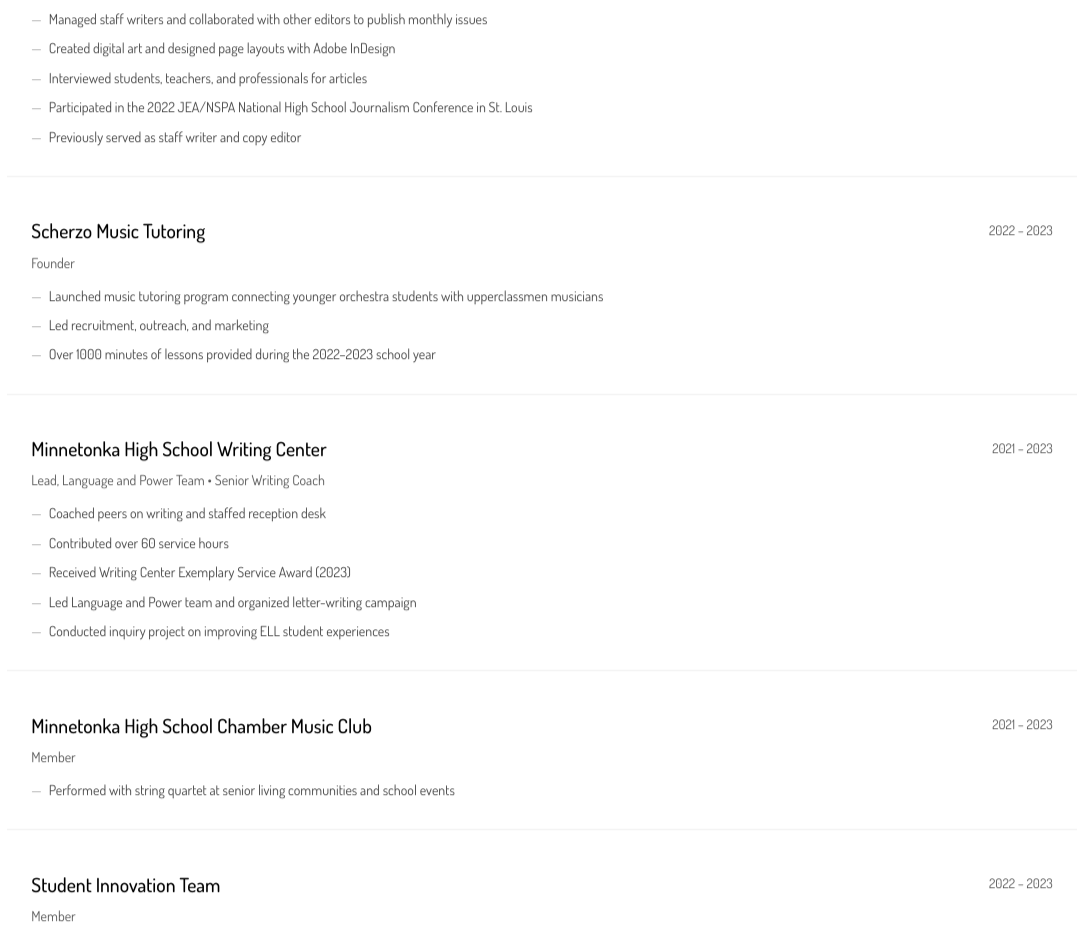
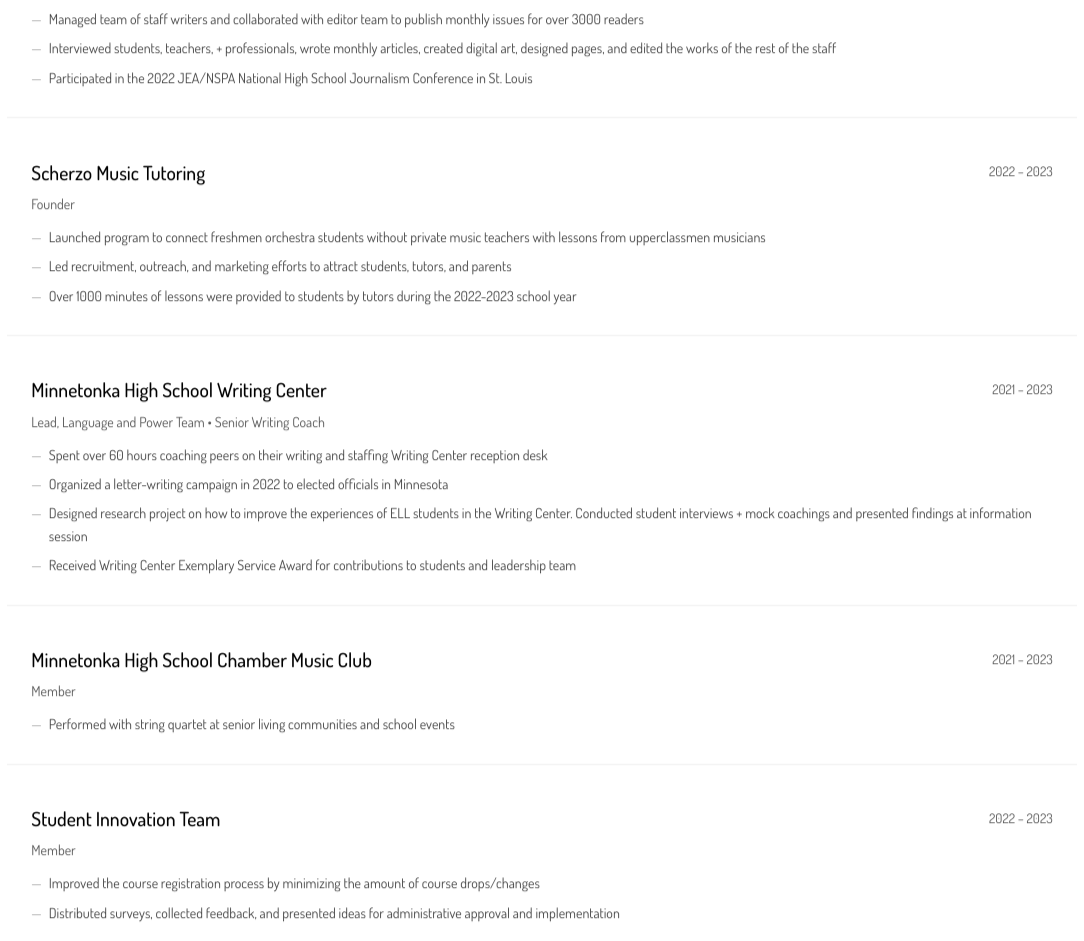
Before and after one commit to violinmeiling/violinmeiling, a React (Vite) app: page /#/highschool in a window 1280 px wide. Shown: the part 1020-1961 px from the top of the page, without its empty margins (98-1182 px from the left). Built offline with nearby package versions, Linux system fonts and the light colour scheme.

Commit message:
description updates

```diff
--- a/src/components/MultiTabSection.jsx
+++ b/src/components/MultiTabSection.jsx
@@ -160,6 +160,15 @@
           'Re-designed and managed website and created social media content'
         ]
       },
+       {
+        section: 'High-Altitude Balloon Director (Aug 2024 - May 2025 · 10 mos)',
+        bullets: [
+          'Led an engineering team of over 20 members for two launches of our high-altitude balloon payload',
+          'Communicated with FAA Air Traffic Controllers to obtain the necessary launch authorizations and organized transportation for the team to the launch site',
+          'Managed team budget, supply purchasing, and storage; outlined deliverables, collaborated with project leads, led weekly team meetings',
+          'Led recruitment and marketing operations that resulted in the highest number of applications seen by the team since the pandemic -- 22.5% increase from the previous year'
+        ]
+      },
       {
         section: 'Flight Data and Research Engineer (Jan 2024 - Apr 2026 · 2 yrs 4 mos)',
         bullets: [
@@ -167,15 +176,7 @@
           "Designed and conducted project to determine the effects of altitude on solar cell efficiency through analysis of flight data; results presented at American Meteorological Society's 2026 Symposium"
         ]
       },
-      {
-        section: 'High-Altitude Balloon Director (Aug 2024 - May 2025 · 10 mos)',
-        bullets: [
-          'Led an engineering team of over 20 members for two launches of our high-altitude balloon payload',
-          'Communicated with FAA Air Traffic Controllers to obtain the necessary launch authorizations and organized transportation for the team to the launch site',
-          'Managed team budget, supply purchasing, and storage; outlined deliverables, collaborated with project leads, led weekly team meetings',
-          'Led recruitment and marketing operations that resulted in the highest number of applications seen by the team since the pandemic -- 22.5% increase from the previous year'
-        ]
-      }
+
     ],
     period: 'Jan 2024 - May 2026'
   },
@@ -203,15 +204,6 @@
         ]
       },
       {
-        section: 'Software Developer (Feb 2024 - Apr 2026 · 2 yrs 3 mos)',
-        bullets: [
-          '[SPRING 26] Developed mobile app for social media platform Dewey with React Native, Expo, and Supabase',
-          '[SPRING 25] Developed a companion app for Penn Museum\'s Into the Blue Student Exhibition, an interactive guided experience that ran from 2025 to 2026 and was projected to reach over 1000 visitors. Used NextJS to develop the frontends of a camera capture and a stickerboard feature for a scavenger hunt that guides users around various blue objects in the museum',
-          '[FALL 24] Used React Native for frontend development on a mobile app to encourage sustainable transportation use in Philadelphia by gamifying user environmental impacts and crowdsourcing information about safety and accessibility on sustainable routes',
-          '[SPRING 24] Developed web application to convert user-uploaded images to interactive 3D object models with photogrammetry. Implemented image upload pipeline from client to iOS Object Capture backend and model retrieval from Amazon S3'
-        ]
-      },
-      {
         section: 'Vice President External (Aug 2024 - May 2025 · 10 mos)',
         bullets: [
           'Led recruitment, marketing, and social media operations',
@@ -221,7 +213,17 @@
           'Piloted new product development track to strengthen Spark\'s impact on off-campus community spaces',
           'Created sponsorship packet materials for corporate outreach'
         ]
-      }
+      },
+      {
+        section: 'Software Developer (Feb 2024 - Apr 2026 · 2 yrs 3 mos)',
+        bullets: [
+          '[SPRING 26] Developed mobile app for social media platform Dewey with React Native, Expo, and Supabase',
+          '[SPRING 25] Developed a companion app for Penn Museum\'s Into the Blue Student Exhibition, an interactive guided experience that ran from 2025 to 2026 and was projected to reach over 1000 visitors. Used NextJS to develop the frontends of a camera capture and a stickerboard feature for a scavenger hunt that guides users around various blue objects in the museum',
+          '[FALL 24] Used React Native for frontend development on a mobile app to encourage sustainable transportation use in Philadelphia by gamifying user environmental impacts and crowdsourcing information about safety and accessibility on sustainable routes',
+          '[SPRING 24] Developed web application to convert user-uploaded images to interactive 3D object models with photogrammetry. Implemented image upload pipeline from client to iOS Object Capture backend and model retrieval from Amazon S3'
+        ]
+      },
+
     ],
     period: 'Feb 2024 - Apr 2026'
   },
--- a/src/music/Ensembles.jsx
+++ b/src/music/Ensembles.jsx
@@ -40,7 +40,7 @@
       period: "2016 – 2023",
       role: "Principal second violin (Symphony, 2020 – 2022) / Associate concertmaster (Philharmonic, 2019 – 2020)",
       description:
-        "Served in leadership roles across multiple ensembles. Participated in international tours, chamber performances, and outreach programs. Mentored younger violinists and contributed to organizational outreach and media initiatives.",
+        "Created and delivered yearly promotional presentations for GTCYS. Invited to speak at the 2023 GTCYS Orchestrating Opportunities benefit and 2023 Spring Festival concert. Created social media content and blog posts for GTCYS\'s 2022 Southern Italy Tour. Mentored elementary-age violinists over the pandemic.",
       repertoire: [
         "Symphony No. 5 in D minor, Op. 47 (Dmitri Shostakovich)",
         "Symphony No. 9 in E Minor, Op. 95, B. 178 (Antonin Dvořák)",
--- a/src/tonka/HighSchoolOrganizations.jsx
+++ b/src/tonka/HighSchoolOrganizations.jsx
@@ -7,11 +7,9 @@
       period: '2020 – 2023',
       role: 'Deputy Editor, Arts and Entertainment',
       description: [
-        'Managed staff writers and collaborated with other editors to publish monthly issues',
-        'Created digital art and designed page layouts with Adobe InDesign',
-        'Interviewed students, teachers, and professionals for articles',
+        'Managed team of staff writers and collaborated with editor team to publish monthly issues for over 3000 readers',
+        'Interviewed students, teachers, + professionals, wrote monthly articles, created digital art, designed pages, and edited the works of the rest of the staff',
         'Participated in the 2022 JEA/NSPA National High School Journalism Conference in St. Louis',
-        'Previously served as staff writer and copy editor'
       ]
     },
     {
@@ -19,9 +17,9 @@
       period: '2022 – 2023',
       role: 'Founder',
       description: [
-        'Launched music tutoring program connecting younger orchestra students with upperclassmen musicians',
-        'Led recruitment, outreach, and marketing',
-        'Over 1000 minutes of lessons provided during the 2022–2023 school year'
+        'Launched program to connect freshmen orchestra students without private music teachers with lessons from upperclassmen musicians',
+        'Led recruitment, outreach, and marketing efforts to attract students, tutors, and parents',
+        'Over 1000 minutes of lessons were provided to students by tutors during the 2022-2023 school year'
       ]
     },
     {
@@ -29,11 +27,10 @@
       period: '2021 – 2023',
       role: 'Lead, Language and Power Team • Senior Writing Coach',
       description: [
-        'Coached peers on writing and staffed reception desk',
-        'Contributed over 60 service hours',
-        'Received Writing Center Exemplary Service Award (2023)',
-        'Led Language and Power team and organized letter-writing campaign',
-        'Conducted inquiry project on improving ELL student experiences'
+        'Spent over 60 hours coaching peers on their writing and staffing Writing Center reception desk',
+        'Organized a letter-writing campaign in 2022 to elected officials in Minnesota ',
+        'Designed research project on how to improve the experiences of ELL students in the Writing Center. Conducted student interviews + mock coachings and presented findings at information session',
+        'Received Writing Center Exemplary Service Award for contributions to students and leadership team'
       ]
     },
     {
@@ -49,8 +46,8 @@
       period: '2022 – 2023',
       role: 'Member',
       description: [
-        'Worked with administration to improve course registration',
-        'Collected feedback and presented recommendations'
+        'Improved the course registration process by minimizing the amount of course drops/changes',
+        'Distributed surveys, collected feedback, and presented ideas for administrative approval and implementation'
       ]
     },
     {
@@ -66,8 +63,8 @@
       period: '2022 – 2023',
       role: 'Member',
       description: [
-        'Collaborated with administration on cultural inclusion initiatives',
-        'Created educational materials promoting awareness of cultural holidays'
+        'Collaborated with students and school administration to improve cultural sensitivity in the classroom',
+        'Created materials to promote cultural holidays and awareness of social issues'
       ]
     },
     {
```
